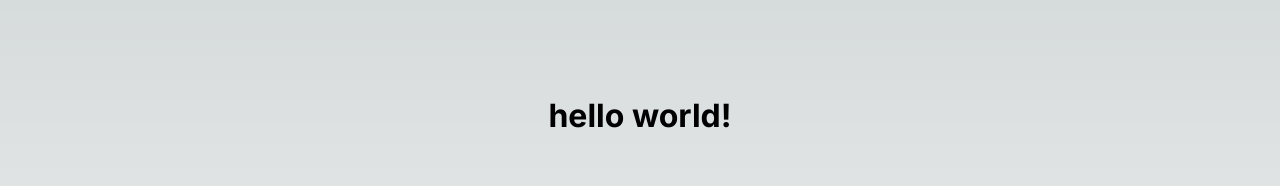
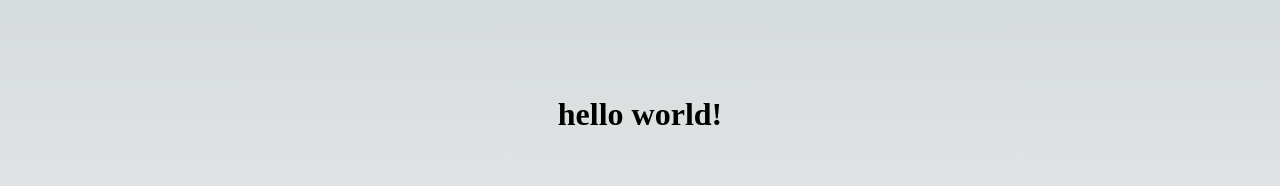
Before and after one commit to rkdvs222/rkdvs222.github.io, a Next.js app: page / in a window 1280 px wide. Shown: the top 186 px of the page. Built offline with nearby package versions, Linux system fonts and the light colour scheme.

Commit message:
:bug: next/font버그 해소

```diff
--- a/src/app/layout.tsx
+++ b/src/app/layout.tsx
@@ -1,8 +1,5 @@
 import type { Metadata } from "next";
-import { Inter } from "next/font/google";
 import "./globals.css";
-
-const inter = Inter({ subsets: ["latin"] });
 
 export const metadata: Metadata = {
   title: "Create Next App",
@@ -16,7 +13,7 @@
 }>) {
   return (
     <html lang="en">
-      <body className={inter.className}>{children}</body>
+      <body className="blog-body">{children}</body>
     </html>
   );
 }
```
